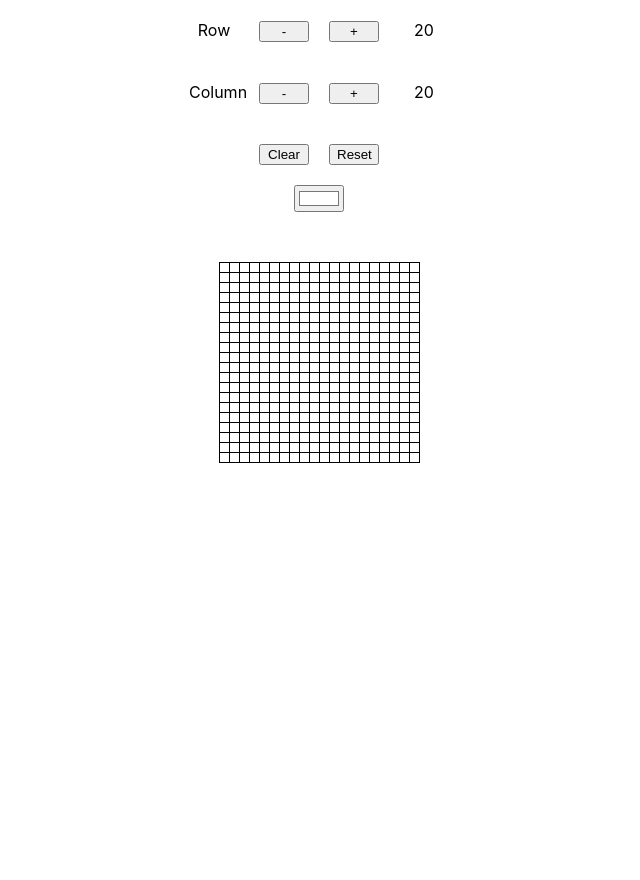
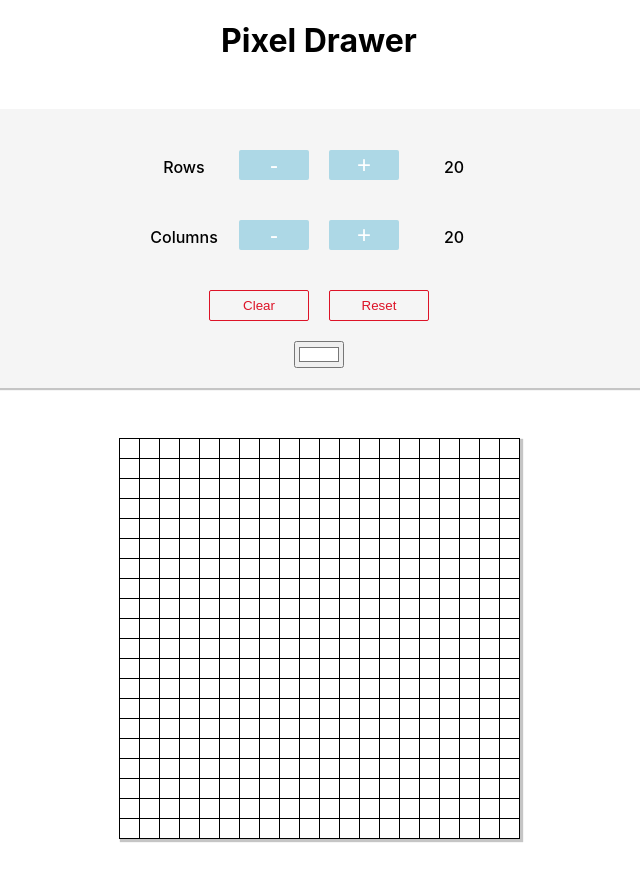
Before and after one commit to Diegodlt/PixelDrawer, a React (Create React App) app: page / in a window 1280 px wide. Shown: the top 880 px of the page, without its empty margins (321-961 px from the left). Before the commit the page ends 800 px from the top, so only its background shows below. Built offline with nearby package versions, Linux system fonts and the light colour scheme.

Commit message:
Style components

```diff
--- a/package.json
+++ b/package.json
@@ -3,6 +3,7 @@
   "version": "0.1.0",
   "private": true,
   "dependencies": {
+    "radium": "^0.25.1",
     "react": "^16.8.3",
     "react-dom": "^16.8.3",
     "react-scripts": "2.1.5"
--- a/src/App.css
+++ b/src/App.css
@@ -2,6 +2,9 @@
   text-align: inherit;
 }
 
+h1{
+  text-align: center;
+}
 .ColorInput{
   display: block;
   margin: auto;
@@ -18,19 +21,38 @@
   margin: 50px auto;
   border-top: 1px solid black;
   border-right: 1px solid black;
+  box-shadow: 2px 2px 1px 1px #c5c5c5;
 }
 
 .ControlPanel{
+  /* color: white; */
+  font-weight: 500;
   text-align: center;
+  margin: 50px 0 30px 0;
+  padding: 20px;
+  background-color: rgba(245, 245, 245, 1);
+  box-shadow: 1px 1px 1px 1px #c5c5c5;
 }
 .Controls{
   margin: 20px 10px;
   display: inline-block;
-  width: 50px;
+  width: 70px;
 }
 
-/* .Add{
+.Add{
   color: white;
+  border: none;
+  box-shadow: 0;
+  border-radius: 2px;
   background-color: lightblue;
   font-size: 1.5em;
-} */
+}
+
+.Reset{
+  border: 1px solid #dd1327;
+  color: #dd1327;
+  background-color: inherit;
+  border-radius: 2px;
+  width: 100px;
+  padding: 7px;
+}
--- a/src/App.js
+++ b/src/App.js
@@ -3,7 +3,8 @@ import React, { Component } from 'react';
 import './App.css';
 import PixelRow from './components/PixelRow/PixelRow';
 
-const PIXEL_SIZE = 10;
+const PIXEL_SIZE = 20;
+const INCREMENT = 1;
 
 class App extends Component {
 
@@ -22,28 +23,23 @@ class App extends Component {
     });
   }
 
-  // This will allow the Pixel class to get the current color selected
-  getColor = () =>{
-    return this.state.color;
-  }
-
   addColumn = () =>{
-    let colums = this.state.columns + 1;
+    let colums = this.state.columns + INCREMENT;
     this.setState({columns: colums})
   }
 
   removeColumn = () =>{
-    let colums = this.state.columns - 1;
+    let colums = this.state.columns - INCREMENT;
     this.setState({columns: colums})
   }
 
   addRow = () =>{
-    let rows = this.state.rows + 1;
+    let rows = this.state.rows + INCREMENT;
     this.setState({rows: rows});
   }
 
   removeRow = () =>{
-    let rows = this.state.rows - 1;
+    let rows = this.state.rows - INCREMENT;
     this.setState({rows: rows});
   }
 
@@ -76,7 +72,7 @@ class App extends Component {
   }
 
   render() {
-    console.log("[App.js] Render");
+
     let board = [];
 
     for(let i = 0; i < this.state.rows; i++){
@@ -91,22 +87,23 @@ class App extends Component {
 
     return (
       <div className="App">
+        <h1>Pixel Drawer</h1>
         <div className="ControlPanel">
           <div>
-            <span className="Controls">Row</span>
+            <span className="Controls">Rows</span>
             <button className="Controls Add" onClick={this.removeRow}>-</button>
             <button className="Controls Add" onClick={this.addRow}>+</button>
             <span className="Controls">{this.state.rows}</span>
           </div>
           <div>
-            <span className="Controls" >Column</span>
+            <span className="Controls" >Columns</span>
             <button className="Controls Add" onClick={this.removeColumn}>-</button>
             <button className="Controls Add" onClick={this.addColumn}>+</button>
             <span className="Controls">{this.state.columns}</span>
           </div>
           <div>
-            <button className="Controls" onClick={this.clearBoard}>Clear</button>
-            <button className="Controls" onClick={this.resetBoard}>Reset</button>
+            <button className="Controls Reset" onClick={this.clearBoard}>Clear</button>
+            <button className="Controls Reset" onClick={this.resetBoard}>Reset</button>
           </div>
           <input type="color" className="ColorInput" value={this.state.color} onChange={this.changeColor}/>
         </div>
--- a/src/containers/Pixel/Pixel.css
+++ b/src/containers/Pixel/Pixel.css
@@ -1,6 +1,6 @@
 .Pixel{
-    width: 10px;
-    height: 10px;
+    width: 20px;
+    height: 20px;
     border-left: 1px solid black;
     border-bottom: 1px solid black;
     box-sizing: border-box;
--- a/src/containers/Pixel/Pixel.js
+++ b/src/containers/Pixel/Pixel.js
@@ -49,7 +49,7 @@ class Pixel extends Component{
             <div
             className="Pixel"
             style={{backgroundColor: this.state.pixelColor}}
-            onClick={this.colorChangerHandler}
+            onMouseDown={this.colorChangerHandler}
             onMouseEnter={this.dragHandler}></div>
         );
     }
```
Also changed, not shown: 1 other file (tests, documents, lock files or other folders).
